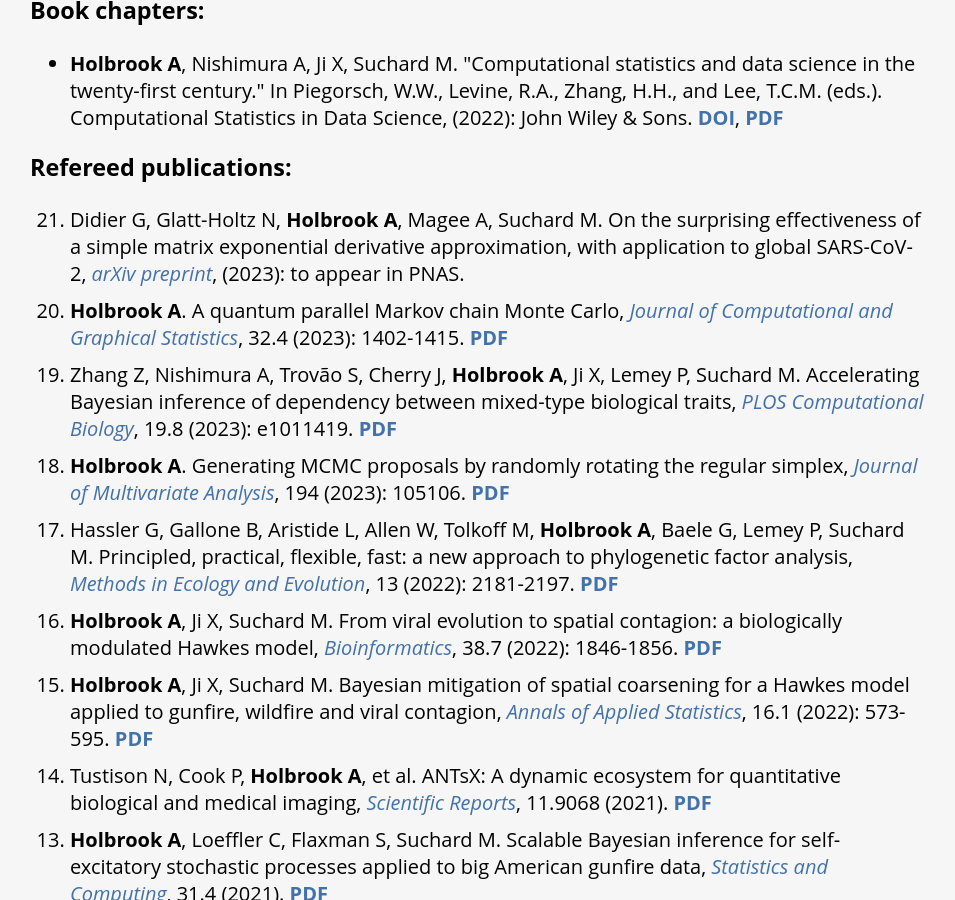
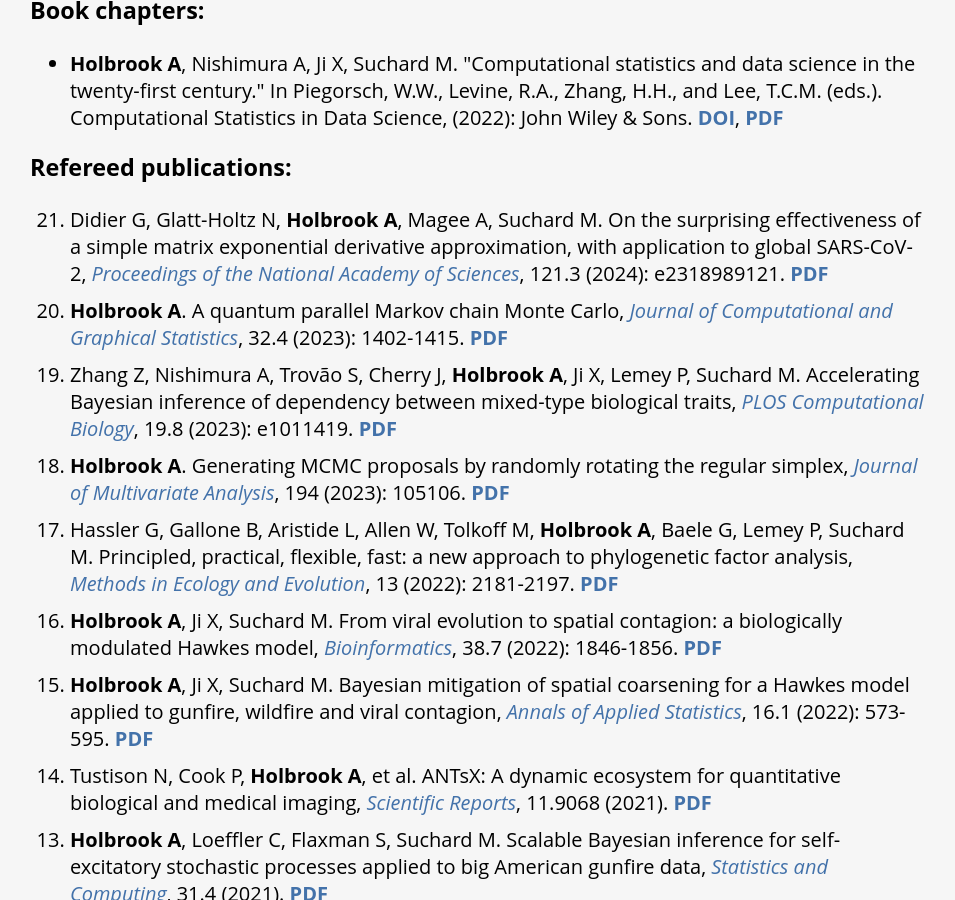
Before and after one commit to andrewjholbrook/andrewjholbrook.github.io, a Jekyll site: the page built from research.html, in a window 1280 px wide and 900 px high, scrolled down 864 px. Shown: the whole window, without its empty margins (162-1117 px from the left). Built offline with Jekyll 4.4.1, drawn with Linux system fonts in a browser that asks for light colours; a style sheet for code colours, icons or effects is not loaded.

Commit message:
Update research.html

```diff
--- a/research.html
+++ b/research.html
@@ -30,7 +30,7 @@ John Wiley & Sons. <b><a href="https://doi.org/10.1002/9781118445112.stat08324"
   <h3>Refereed publications:</h3>
 
   <ol id="pubs" reversed>
-                <li> Didier G, Glatt-Holtz N, <b>Holbrook A</b>, Magee A, Suchard M. On the surprising effectiveness of a simple matrix exponential derivative approximation, with application to global SARS-CoV-2, <i><a href="http://arxiv.org/abs/2306.15841" target="_blank">arXiv preprint</a></i>, (2023): to appear in PNAS. </li>
+                <li> Didier G, Glatt-Holtz N, <b>Holbrook A</b>, Magee A, Suchard M. On the surprising effectiveness of a simple matrix exponential derivative approximation, with application to global SARS-CoV-2, <i><a href="https://doi.org/10.1073/pnas.2318989121" target="_blank">Proceedings of the National Academy of Sciences</a></i>, 121.3 (2024): e2318989121. <a href="papers/pnas.pdf" target="_blank"><b>PDF</b></a></li>
             <li><b>Holbrook A</b>. A quantum parallel Markov chain Monte Carlo, <i><a href="https://doi.org/10.1080/10618600.2023.2195890" target="_blank">Journal of Computational and Graphical Statistics</a></i>, 32.4 (2023): 1402-1415. <a href="papers/qpmcmc.pdf" target="_blank"><b>PDF</b></a></li>
         <li>Zhang Z, Nishimura A, Trovão S, Cherry J, <b>Holbrook A</b>, Ji X, Lemey P, Suchard M. Accelerating Bayesian inference of dependency between mixed-type biological traits, <i><a href="https://doi.org/10.1371/journal.pcbi.1011419" target="_blank">PLOS Computational Biology</a></i>, 19.8 (2023): e1011419. <a href="papers/journal.pcbi.1011419.pdf" target="_blank"><b>PDF</b></a></li>
                 <li><b>Holbrook A</b>. Generating MCMC proposals by randomly rotating the regular simplex, <i><a href="https://doi.org/10.1016/j.jmva.2022.105106" target="_blank">Journal of Multivariate Analysis</a></i>, 194 (2023): 105106. <a href="papers/simpl.pdf" target="_blank"><b>PDF</b></a>  </li>
```
